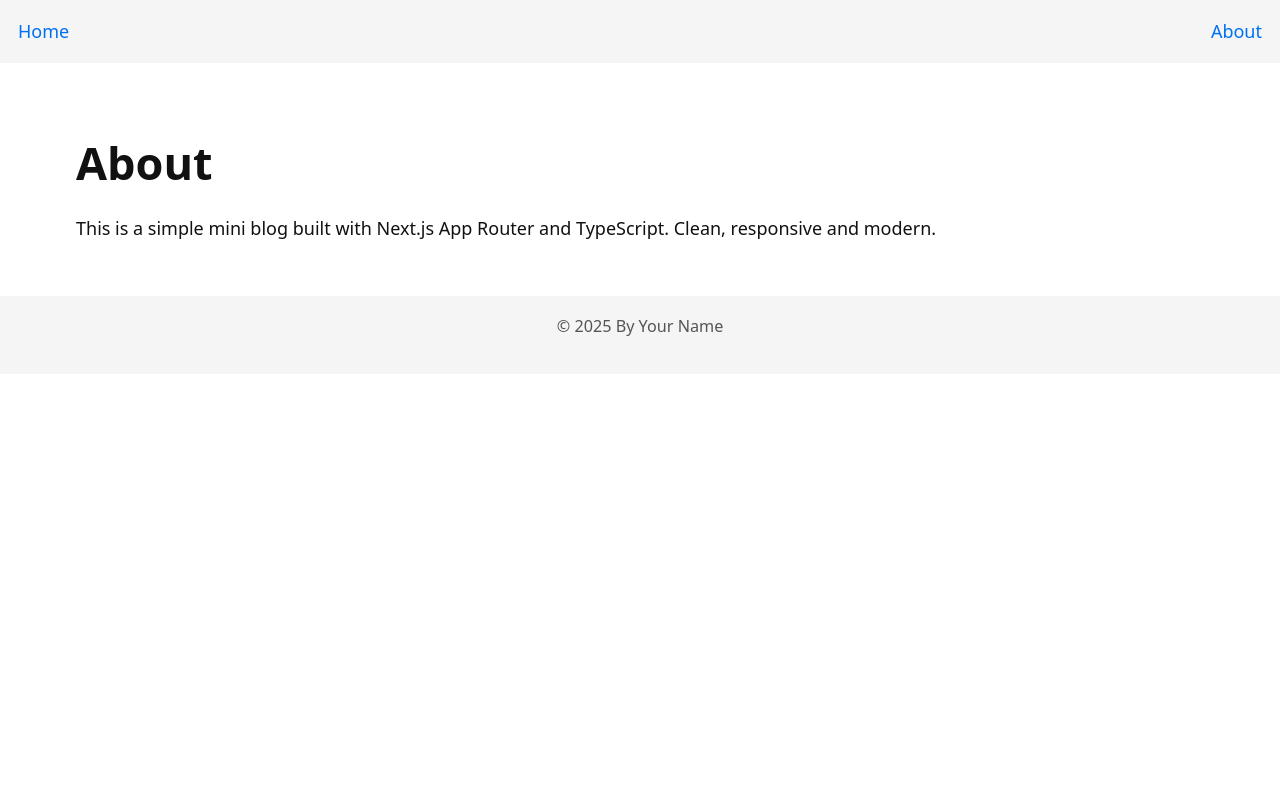
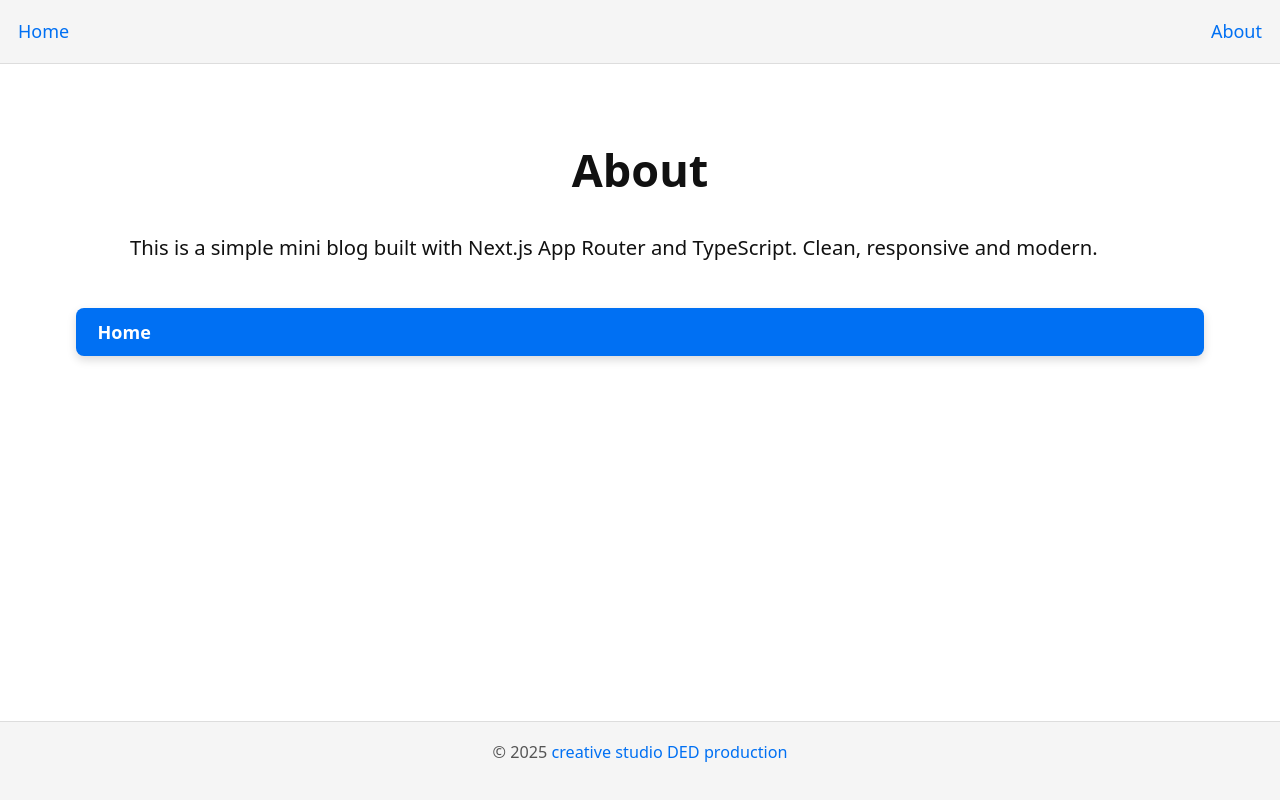
Before and after one commit to Ded-Goit/mini-blog-test, a Next.js app: page /about in a window 1280 px wide. Built offline with nearby package versions, Linux system fonts and the light colour scheme.

Commit message:
edit style

```diff
--- a/app/about/about.module.css
+++ b/app/about/about.module.css
@@ -0,0 +1,62 @@
+.container {
+  display: flex;
+  flex-direction: column;
+  gap: 1.5rem;
+  padding-top: 1rem;
+  padding-bottom: 2rem;
+  max-width: var(--container-max-width);
+  margin: 0 auto;
+}
+
+.title {
+  font-size: 2rem;
+  text-align: center;
+  color: var(--color-text);
+  margin: 0;
+}
+
+.text {
+  font-size: 1rem;
+  color: var(--color-text);
+  line-height: 1.6;
+  text-align: center;
+  padding: 0 1rem;
+}
+
+@media (min-width: 768px) {
+  .title {
+    font-size: 2.5rem;
+  }
+
+  .text {
+    font-size: 1.125rem;
+    padding: 0 3rem;
+    text-align: left;
+  }
+}
+
+@media (min-width: 1024px) {
+  .container {
+    padding-top: 2rem;
+  }
+}
+
+.backButton {
+  background-color: var(--color-primary);
+  color: #fff;
+  padding: 0.6rem 1.2rem;
+  border-radius: 8px;
+  font-weight: 600;
+  box-shadow: 0 4px 10px rgba(0, 0, 0, 0.15);
+  text-decoration: none;
+  transition:
+    background-color 0.3s ease,
+    transform 0.2s ease,
+    box-shadow 0.2s ease;
+}
+
+.backButton:hover {
+  background-color: #005bb5;
+  transform: translateY(-2px);
+  box-shadow: 0 6px 16px rgba(0, 0, 0, 0.25);
+}
--- a/app/about/page.tsx
+++ b/app/about/page.tsx
@@ -1,4 +1,6 @@
 import styles from "./about.module.css";
+import Link from "next/link";
+
 export default function AboutPage() {
   return (
     <>
@@ -8,6 +10,9 @@ export default function AboutPage() {
           This is a simple mini blog built with Next.js App Router and
           TypeScript. Clean, responsive and modern.
         </p>
+        <Link href="/" className={styles.backButton}>
+          Home
+        </Link>
       </div>
     </>
   );
--- a/app/globals.css
+++ b/app/globals.css
@@ -6,6 +6,9 @@
   --color-text: #111;
   --color-bg: #fff;
   --color-primary: #0070f3;
+  --color-grey-light: #f5f5f5;
+  --color-grey-border: #ddd;
+  --color-grey-dark: #555;
 
   --container-padding: 1rem;
   --container-max-width: 1200px;
@@ -16,13 +19,11 @@ html {
   box-sizing: border-box;
   font-size: 16px;
 }
-
 *,
 *::before,
 *::after {
   box-sizing: inherit;
 }
-
 body {
   margin: 0;
   padding: 0;
@@ -41,116 +42,71 @@ body {
   background: var(--color-bg);
   color: var(--color-text);
   line-height: 1.5;
+  min-height: 100vh;
+  display: flex;
+  flex-direction: column;
 }
-
 main {
+  flex: 1 0 auto;
   padding: var(--container-padding);
   max-width: var(--container-max-width);
+  width: 100%;
   margin: 0 auto;
 }
-
 a {
   color: var(--color-primary);
   text-decoration: none;
 }
-
 a:hover {
   text-decoration: underline;
 }
-
 ul,
 ol {
   padding: 0;
   margin: 0;
   list-style: none;
 }
-
 img {
   max-width: 100%;
   display: block;
 }
-
 h1 {
   font-size: 1.75rem;
   margin-bottom: 1rem;
 }
-
 h2 {
   font-size: 1.5rem;
   margin-bottom: 0.75rem;
 }
-
 h3 {
   font-size: 1.2rem;
   margin-bottom: 0.5rem;
 }
-
 p {
   margin: 0 0 1rem;
 }
-
 button {
   cursor: pointer;
 }
 
-/* === Layout === */
-header {
-  background: #f5f5f5;
-  padding: 1rem var(--container-padding);
-}
-
-header nav {
-  display: flex;
-  flex-direction: column;
-  gap: 0.5rem;
-}
-
-header nav a {
-  display: inline-block;
-}
-
-footer {
-  background: #f5f5f5;
-  padding: 1rem var(--container-padding);
-  text-align: center;
-  font-size: 0.9rem;
-  color: #555;
-}
-
-/* === Loader === */
-.loader {
-  text-align: center;
-  padding: 2rem;
-}
-
-/* === Mobile First === */
-/* Add some nice breakpoints */
+/* === Mobile-first breakpoints === */
 @media (min-width: 480px) {
   header nav {
     flex-direction: row;
     gap: 1rem;
   }
 }
-
 @media (min-width: 768px) {
   html {
     font-size: 18px;
   }
-
   main {
     padding: 2rem;
   }
-
   h1 {
     font-size: 2.5rem;
   }
-
   h2 {
     font-size: 2rem;
   }
-
-  header nav {
-    justify-content: space-between;
-    align-items: center;
-  }
 }
--- a/app/page.module.css
+++ b/app/page.module.css
@@ -1,154 +1,21 @@
-/* === Mobile-First Styles for Home Page === */
-
 .container {
   display: flex;
   flex-direction: column;
-  gap: 2rem;
+  gap: 1.5rem;
   padding-top: 1rem;
 }
-
 .title {
   font-size: 2rem;
   margin: 0;
   text-align: center;
-  color: #111;
+  color: var(--color-text);
 }
 
-/* Desktop & up */
 @media (min-width: 1024px) {
   .container {
     padding-top: 2rem;
   }
-
   .title {
     font-size: 2.5rem;
   }
 }
-.container {
-  display: flex;
-  flex-direction: column;
-  gap: 2rem;
-  padding-top: 1rem;
-}
-
-.title {
-  font-size: 2rem;
-  margin: 0;
-  text-align: center;
-  color: #111;
-}
-
-.postsList {
-  display: flex;
-  flex-direction: column;
-  gap: 1rem;
-  padding: 0;
-}
-
-.postItem {
-  background: #f9f9f9;
-  border: 1px solid #ddd;
-  border-radius: 8px;
-  padding: 1rem;
-  transition:
-    box-shadow 0.2s ease,
-    transform 0.2s ease;
-}
-
-.postItem:hover {
-  box-shadow: 0 4px 12px rgba(0, 0, 0, 0.05);
-  transform: translateY(-2px);
-}
-
-.postLink {
-  color: #0070f3;
-  text-decoration: none;
-  font-weight: 600;
-}
-
-.postLink:hover {
-  text-decoration: underline;
-}
-
-/* Tablet & up */
-@media (min-width: 600px) {
-  .postsList {
-    flex-direction: row;
-    flex-wrap: wrap;
-    gap: 1.5rem;
-  }
-
-  .postItem {
-    flex: 1 1 calc(50% - 1.5rem);
-  }
-}
-
-/* Desktop & up */
-@media (min-width: 1024px) {
-  .container {
-    padding-top: 2rem;
-  }
-
-  .title {
-    font-size: 2.5rem;
-  }
-
-  .postItem {
-    flex: 1 1 calc(33.333% - 1.5rem);
-  }
-}
-
-.paginationBlock {
-  display: flex;
-  flex-direction: column;
-  align-items: center;
-  gap: 1rem;
-  margin-bottom: 2rem;
-}
-
-.pageNumbers {
-  display: flex;
-  flex-wrap: wrap;
-  gap: 0.5rem;
-  justify-content: center;
-}
-
-.pageNumber {
-  background: #eee;
-  border: none;
-  padding: 0.4rem 0.8rem;
-  border-radius: 4px;
-  cursor: pointer;
-  transition: background 0.2s ease;
-}
-
-.pageNumber:hover {
-  background: #ddd;
-}
-
-.activePage {
-  background: #0070f3;
-  color: #fff;
-  font-weight: bold;
-}
-
-.pageLink {
-  background: #0070f3;
-  color: #fff;
-  padding: 0.5rem 1rem;
-  border-radius: 6px;
-  text-decoration: none;
-  font-weight: 500;
-  border: none;
-  cursor: pointer;
-  transition: background 0.2s ease;
-}
-
-.pageLink:hover {
-  background: #005bb5;
-}
-
-.dots {
-  padding: 0.4rem 0.8rem;
-  color: #666;
-}
--- a/app/page.tsx
+++ b/app/page.tsx
@@ -1,5 +1,7 @@
+//app/page.tsx
 import { Post } from "@/types/post";
 import styles from "./page.module.css";
+import Pagination from "@/components/Pagination";
 
 export default async function Home() {
   // By default load ALL posts on server — just once
@@ -15,5 +17,3 @@ export default async function Home() {
     </div>
   );
 }
-
-import Pagination from "@/components/Pagination";
--- a/app/posts/[id]/page.tsx
+++ b/app/posts/[id]/page.tsx
@@ -1,5 +1,6 @@
 //app/posts/[id]/page.tsx
 import { Post } from "@/types/post";
+import Link from "next/link";
 import styles from "./post.module.css";
 
 export async function generateStaticParams() {
@@ -27,6 +28,9 @@ export default async function PostPage({
     <div className={styles.container}>
       <h1 className={styles.title}>{post.title}</h1>
       <p className={styles.body}>{post.body}</p>
+      <Link href="/" className={styles.backButton}>
+        Home
+      </Link>
     </div>
   );
 }
--- a/app/posts/[id]/post.module.css
+++ b/app/posts/[id]/post.module.css
@@ -1,32 +1,59 @@
-/* === Mobile-First Styles for Post Page === */
-
 .container {
-  max-width: 800px;
+  max-width: var(--container-max-width);
   margin: 0 auto;
-  padding: 2rem 1rem;
+  padding: 1rem;
   display: flex;
   flex-direction: column;
   gap: 1.5rem;
 }
 
 .title {
-  font-size: 2rem;
+  font-size: 1.75rem;
+  color: var(--color-text);
   margin: 0;
-  color: #111;
+  text-align: center;
 }
 
 .body {
   font-size: 1rem;
-  line-height: 1.7;
-  color: #333;
+  line-height: 1.6;
+  color: var(--color-text);
+  text-align: justify;
+  white-space: pre-line;
+  padding: 0 0.5rem;
+}
+.backButton {
+  background-color: var(--color-primary);
+  color: #fff;
+  padding: 0.6rem 1.2rem;
+  border-radius: 8px;
+  font-weight: 600;
+  box-shadow: 0 4px 10px rgba(0, 0, 0, 0.15);
+  text-decoration: none;
+  transition:
+    background-color 0.3s ease,
+    transform 0.2s ease,
+    box-shadow 0.2s ease;
+}
+
+.backButton:hover {
+  background-color: #005bb5;
+  transform: translateY(-2px);
+  box-shadow: 0 6px 16px rgba(0, 0, 0, 0.25);
 }
 
 @media (min-width: 768px) {
   .title {
-    font-size: 2.5rem;
+    font-size: 2.25rem;
+    text-align: left;
   }
 
   .body {
     font-size: 1.125rem;
+    padding: 0;
+  }
+
+  .container {
+    padding: 2rem 1rem;
   }
 }
--- /dev/null
+++ b/components/Footer.module.css
@@ -0,0 +1,20 @@
+.footer {
+  background: var(--color-grey-light);
+  padding: 1rem var(--container-padding);
+  text-align: center;
+  font-size: 0.9rem;
+  color: var(--color-grey-dark);
+  border-top: 1px solid var(--color-grey-border);
+  margin-top: auto;
+}
+
+.link {
+  color: var(--color-primary);
+  font-weight: 500;
+  transition: color 0.2s ease;
+}
+
+.link:hover {
+  color: #005bb5;
+  text-decoration: underline;
+}
--- a/components/Footer.tsx
+++ b/components/Footer.tsx
@@ -1,7 +1,19 @@
+import styles from "./Footer.module.css";
+
 export default function Footer() {
   return (
-    <footer>
-      <p>© {new Date().getFullYear()} By Your Name</p>
+    <footer className={styles.footer}>
+      <p>
+        © {new Date().getFullYear()}{" "}
+        <a
+          href="https://github.com/Ded-Goit"
+          target="_blank"
+          rel="noopener noreferrer"
+          className={styles.link}
+        >
+          creative studio DED production
+        </a>
+      </p>
     </footer>
   );
 }
--- /dev/null
+++ b/components/Header.module.css
@@ -0,0 +1,29 @@
+.header {
+  position: sticky;
+  top: 0;
+  background: var(--color-grey-light);
+  padding: 1rem var(--container-padding);
+  z-index: 10;
+  border-bottom: 1px solid var(--color-grey-border);
+}
+.nav {
+  display: flex;
+  flex-direction: column;
+  gap: 0.5rem;
+}
+.nav a {
+  display: inline-block;
+  font-weight: 500;
+}
+@media (min-width: 480px) {
+  .nav {
+    flex-direction: row;
+    gap: 1rem;
+  }
+}
+@media (min-width: 768px) {
+  .nav {
+    justify-content: space-between;
+    align-items: center;
+  }
+}
--- a/components/Header.tsx
+++ b/components/Header.tsx
@@ -1,9 +1,10 @@
 import Link from "next/link";
+import styles from "./Header.module.css";
 
 export default function Header() {
   return (
-    <header>
-      <nav>
+    <header className={styles.header}>
+      <nav className={styles.nav}>
         <Link href="/">Home</Link>
         <Link href="/about">About</Link>
       </nav>
--- a/components/Pagination.tsx
+++ b/components/Pagination.tsx
@@ -3,7 +3,7 @@
 import Link from "next/link";
 import { Post } from "@/types/post";
 import { useSearchParams, useRouter } from "next/navigation";
-import styles from "../app/page.module.css";
+import styles from "./Pagination.module.css";
 
 interface PaginationProps {
   posts: Post[];
```
